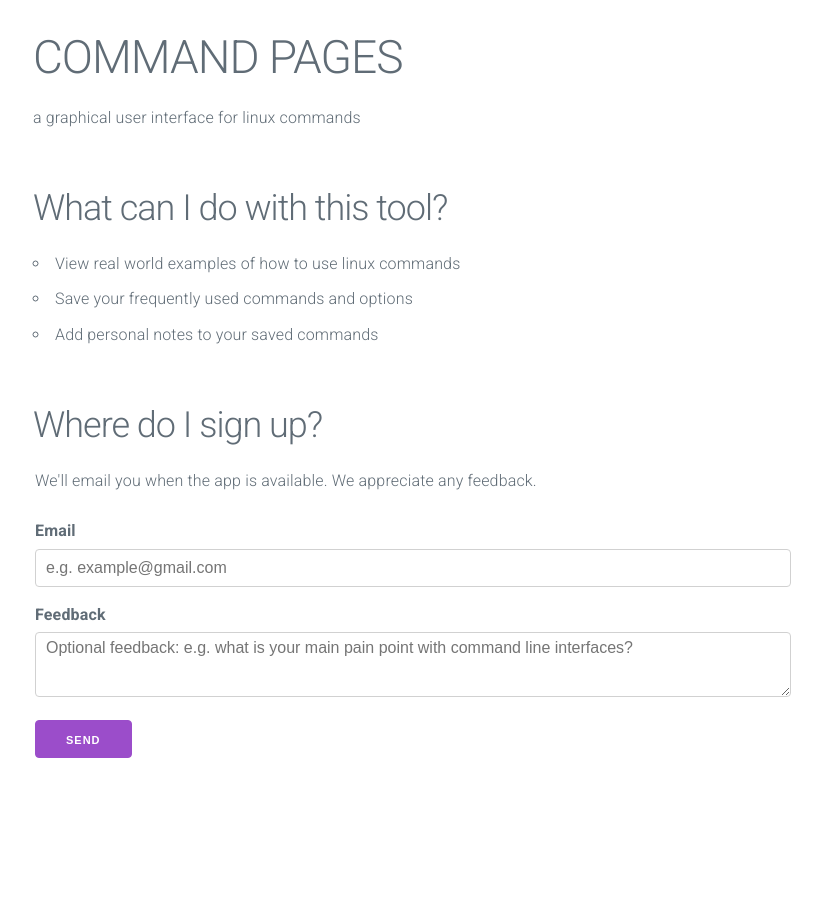
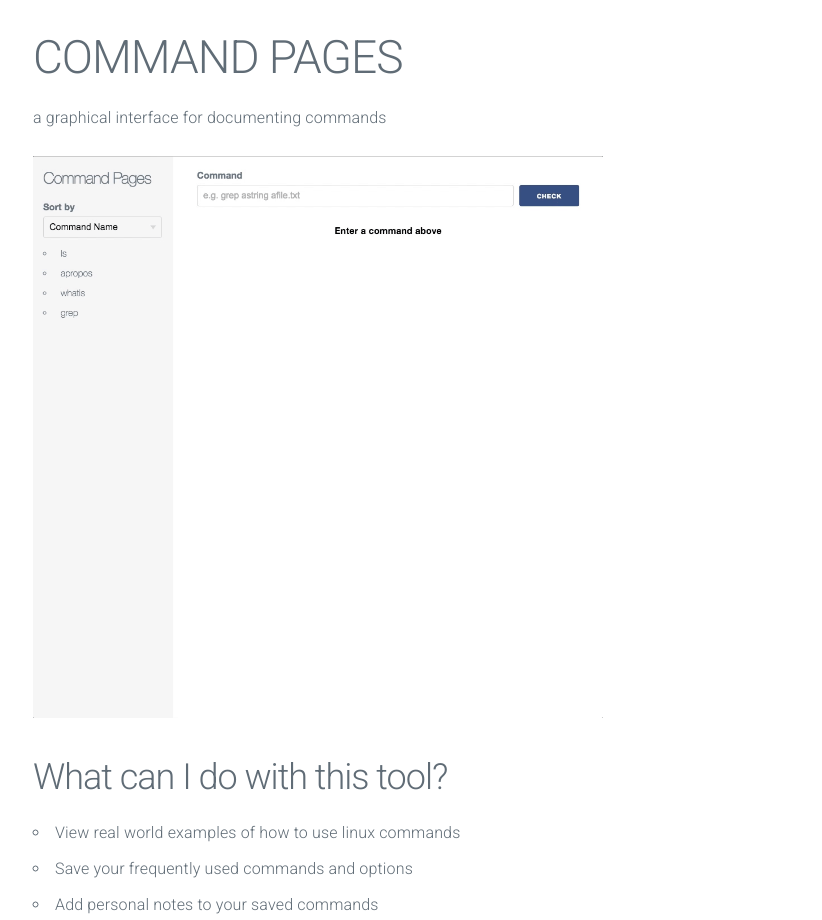
Before and after one commit to WilliamQLiu/command-pages-landing, a website: page src/index.html in a window 1280 px wide. Shown: the top 920 px of the page, without its empty margins (227-1049 px from the left). Before the commit the page ends 800 px from the top, so only its background shows below. Drawn offline with Linux system fonts and the light colour scheme.

Commit message:
Add gif showing app in action

```diff
--- a/src/index.html
+++ b/src/index.html
@@ -42,7 +42,8 @@
 
 			<section class="container">
                 <h1>COMMAND PAGES</h1>
-                <p>a graphical user interface for linux commands</p>
+                <p>a graphical interface for documenting commands</p>
+                <img src="images/runcommand.gif" alt="Run Command" style="width: 75%; height: 75%;">
 			</section>
 
 			<section class="container">
```
Also changed, not shown: src/images/runcommand.gif (added).
